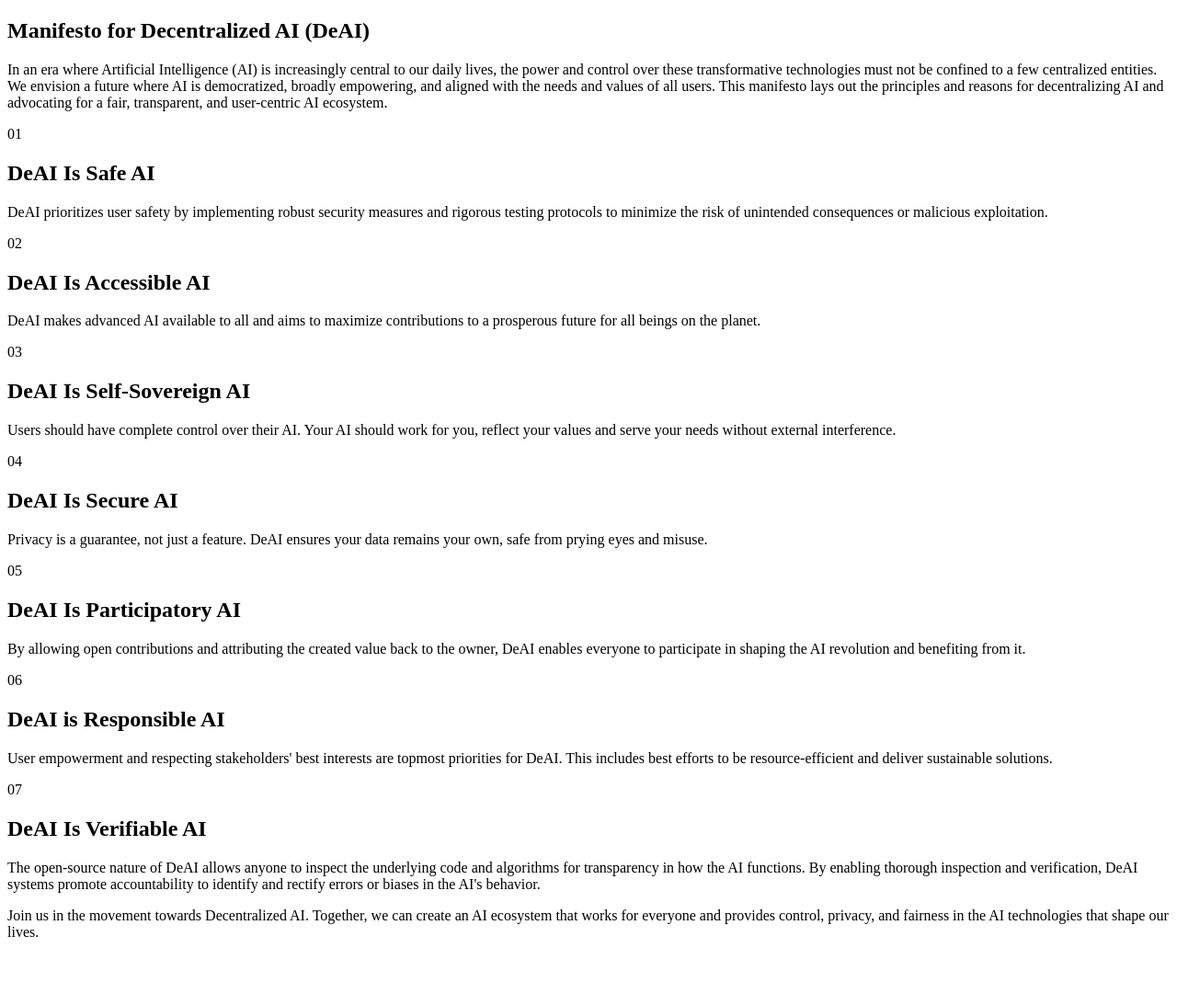
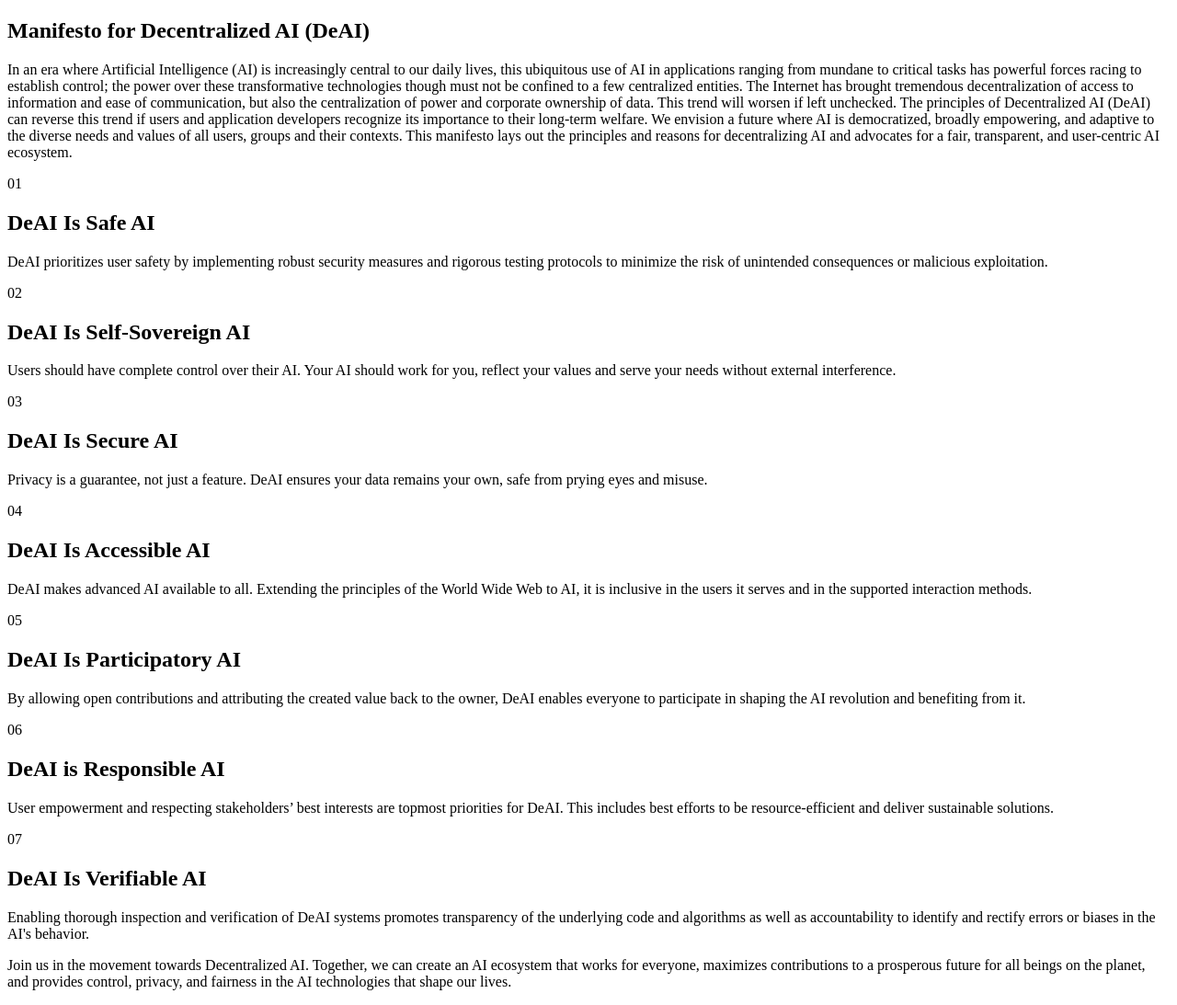
Before and after one commit to hankolious/ManifestoForDecentralizedAI, a React (Vite) app in the folder src/DeAIManifesto_frontend/: page / in a window 1280 px wide. Shown: the whole page at 92% size. Before the commit the page ends 1039 px from the top, so only its background shows below. Built offline with nearby package versions, Linux system fonts and the light colour scheme.

Commit message:
Update content to version 3

```diff
--- a/src/DeAIManifesto_frontend/src/AIManifestoPage.tsx
+++ b/src/DeAIManifesto_frontend/src/AIManifestoPage.tsx
@@ -41,21 +41,21 @@ const principles = [
   },
   {
     number: "02",
-    title: "DeAI Is Accessible AI",
-    description:
-      "DeAI makes advanced AI available to all and aims to maximize contributions to a prosperous future for all beings on the planet.",
-  },
-  {
-    number: "03",
     title: "DeAI Is Self-Sovereign AI",
     description:
       "Users should have complete control over their AI. Your AI should work for you, reflect your values and serve your needs without external interference.",
   },
   {
-    number: "04",
+    number: "03",
     title: "DeAI Is Secure AI",
     description:
       "Privacy is a guarantee, not just a feature. DeAI ensures your data remains your own, safe from prying eyes and misuse.",
+  },
+  {
+    number: "04",
+    title: "DeAI Is Accessible AI",
+    description:
+      "DeAI makes advanced AI available to all. Extending the principles of the World Wide Web to AI, it is inclusive in the users it serves and in the supported interaction methods.",
   },
   {
     number: "05",
@@ -67,13 +67,13 @@ const principles = [
     number: "06",
     title: "DeAI is Responsible AI",
     description:
-      "User empowerment and respecting stakeholders' best interests are topmost priorities for DeAI. This includes best efforts to be resource-efficient and deliver sustainable solutions.",
+      "User empowerment and respecting stakeholders’ best interests are topmost priorities for DeAI. This includes best efforts to be resource-efficient and deliver sustainable solutions.",
   },
   {
     number: "07",
     title: "DeAI Is Verifiable AI",
     description:
-      "The open-source nature of DeAI allows anyone to inspect the underlying code and algorithms for transparency in how the AI functions. By enabling thorough inspection and verification, DeAI systems promote accountability to identify and rectify errors or biases in the AI's behavior.",
+      "Enabling thorough inspection and verification of DeAI systems promotes transparency of the underlying code and algorithms as well as accountability to identify and rectify errors or biases in the AI's behavior.",
   },
 ];
 
@@ -150,14 +150,7 @@ const AIManifestoPage: React.FC<{
                 Manifesto for Decentralized AI (DeAI)
               </h1>
               <p className="tw-lead-sm md:tw-lead mt-6">
-                In an era where Artificial Intelligence (AI) is increasingly
-                central to our daily lives, the power and control over these
-                transformative technologies must not be confined to a few
-                centralized entities. We envision a future where AI is
-                democratized, broadly empowering, and aligned with the needs and
-                values of all users. This manifesto lays out the principles and
-                reasons for decentralizing AI and advocating for a fair,
-                transparent, and user-centric AI ecosystem.
+                In an era where Artificial Intelligence (AI) is increasingly central to our daily lives, this ubiquitous use of AI in applications ranging from mundane to critical tasks has powerful forces racing to establish control; the power over these transformative technologies though must not be confined to a few centralized entities. The Internet has brought tremendous decentralization of access to information and ease of communication, but also the centralization of power and corporate ownership of data. This trend will worsen if left unchecked. The principles of Decentralized AI (DeAI) can reverse this trend if users and application developers recognize its importance to their long-term welfare. We envision a future where AI is democratized, broadly empowering, and adaptive to the diverse needs and values of all users, groups and their contexts. This manifesto lays out the principles and reasons for decentralizing AI and advocates for a fair, transparent, and user-centric AI ecosystem.
               </p>
             </section>
             {principles.map((principle, index) => (
@@ -170,10 +163,7 @@ const AIManifestoPage: React.FC<{
             ))}
             <section className="md:self-center flex flex-col md:max-w-[660px] mt-20 md:mt-10">
               <p className="text-white tw-lead-sm md:tw-lead">
-                Join us in the movement towards Decentralized AI. Together, we
-                can create an AI ecosystem that works for everyone and provides
-                control, privacy, and fairness in the AI technologies that shape
-                our lives.
+                Join us in the movement towards Decentralized AI. Together, we can create an AI ecosystem that works for everyone, maximizes contributions to a prosperous future for all beings on the planet, and provides control, privacy, and fairness in the AI technologies that shape our lives.
               </p>
             </section>
           </div>
```
